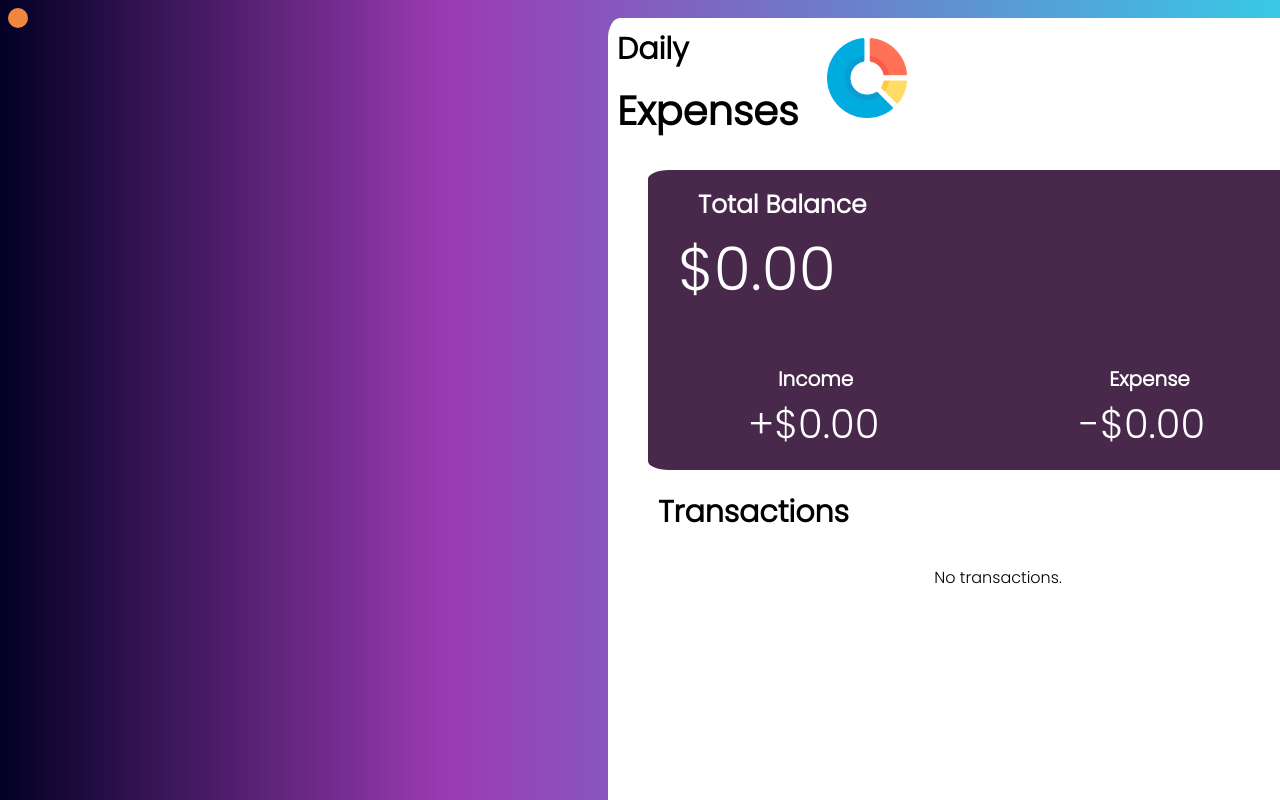
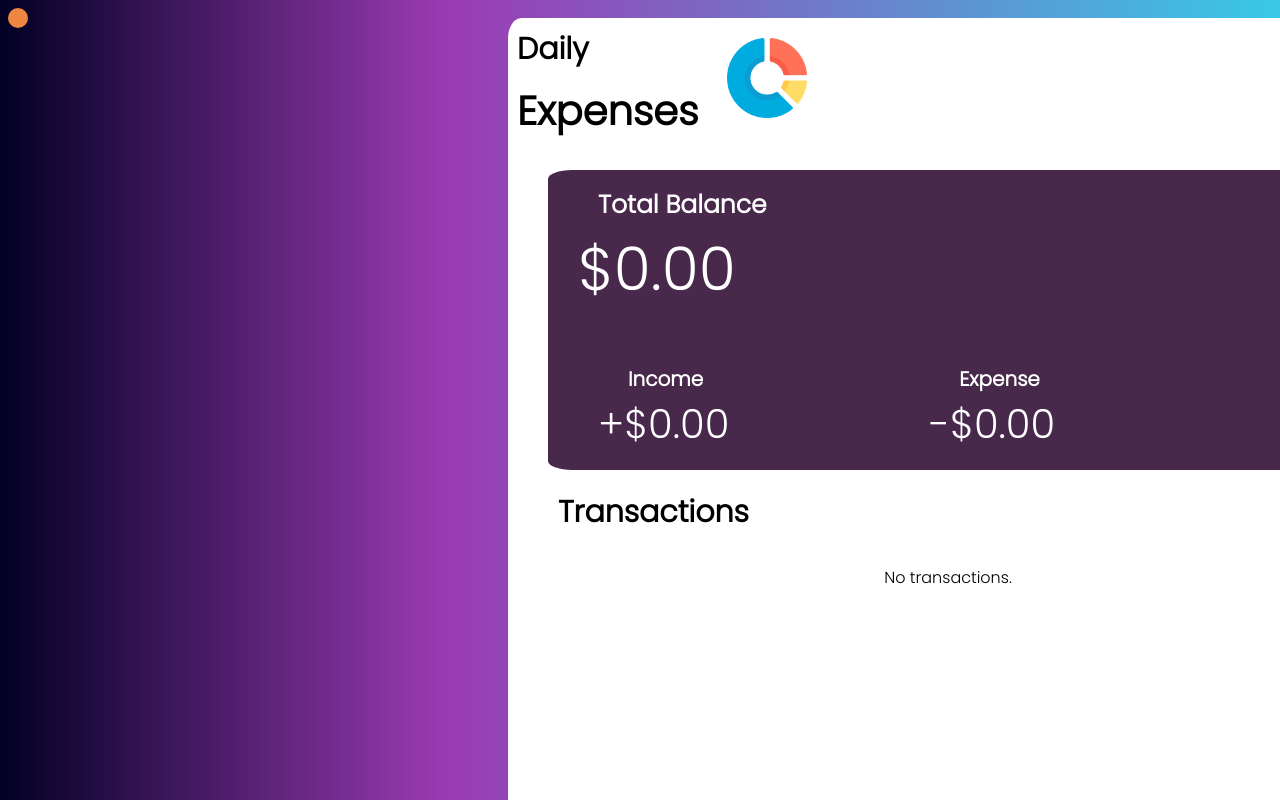
Before and after one commit to Urvanshdart/Expense--Tracker, a plain HTML site: page index.html in a window 1280 px wide. Shown: the top 800 px of the page. Drawn offline with Linux system fonts and the light colour scheme.

Commit message:
Add files via upload

```diff
--- a/index.html
+++ b/index.html
@@ -25,7 +25,7 @@
 
         </div>
 
-        <section class="field2">
+        <div class="field2">
             <div class="field-head2">
                 <h5 style="font-size: 20px; margin-left: 30px;">Income</h5>
                 <span id="income">$0.00</span>
@@ -34,7 +34,7 @@
                 <h5 style="font-size: 20px; margin-left: 30px;">Expense</h5>
                 <span id="expense">$0.00</span>
             </div>
-        </section>
+        </div>
     </div>
 
     <section class="transaction">
--- a/style.css
+++ b/style.css
@@ -14,11 +14,11 @@ font-family: 'Poppins', sans-serif;
 }
 .parentdiv{
     height: 1350px;
-    width: 800px;
+    width: 900px;
     background-color: white;
     position: absolute;
     top: 10px;
-    left: 600px;
+    left: 500px;
     border-radius: 1.5%;
 
 }
@@ -47,7 +47,7 @@ font-family: 'Poppins', sans-serif;
     display: flex;
     flex-direction: column;
     height: 300px;
-    width: 700px;
+    width: 800px;
     margin-top: 20px;
     margin-left: 40px;
     border-radius: 3%;
@@ -77,7 +77,7 @@ font-family: 'Poppins', sans-serif;
     display: flex;
     flex-direction: row;
     gap: 200px;
-    margin-left: 100px;
+    margin-left: 50px;
     margin-top: 50px;
 }
 .field-head2 h5,
@@ -104,7 +104,7 @@ font-family: 'Poppins', sans-serif;
 }
 .transaction {
     margin-top: 330px;
-    width: 700px;
+    width: 800px;
     /* border: 1px solid black; */
     height: 300px;
     margin-left: 40px;
@@ -132,7 +132,7 @@ form {
 
   form input:not(#type)
   {
-    width: 600px;
+    width: 700px;
     padding: 10px;
     border: 1px solid #1e1c1c;
     border-radius: 5px;
```
